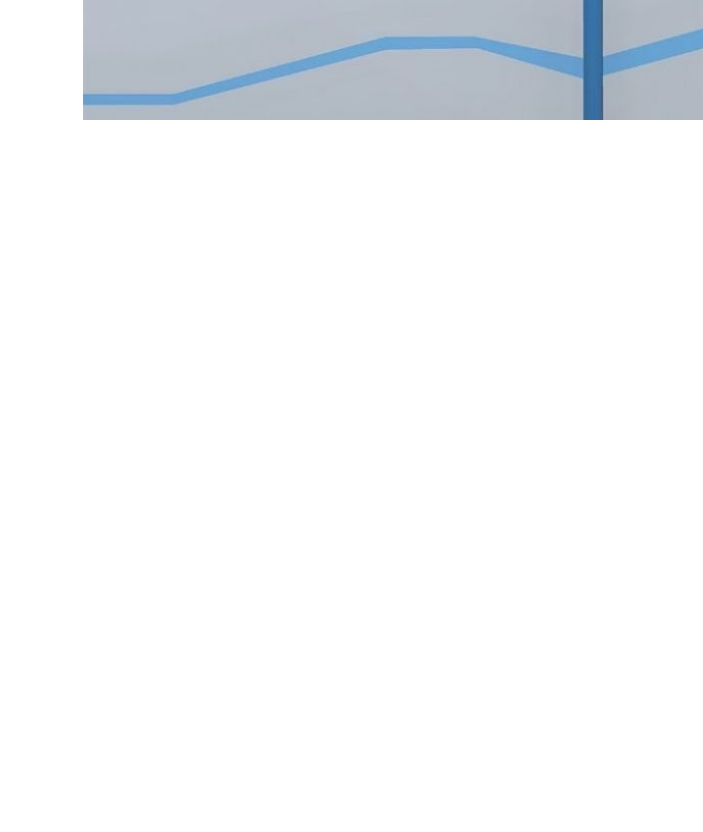
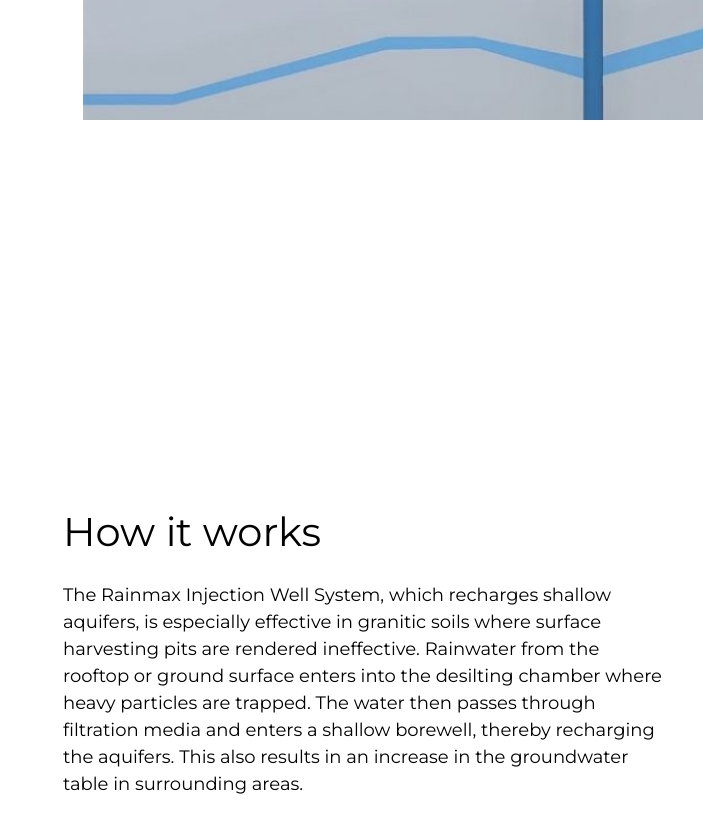
Before and after one commit to prashantbharati/rhall, a React (Create React App) app: page /iwell in a window 1280 px wide. Shown: the part 1560-2392 px from the top of the page, without its empty margins (577-1280 px from the left). Before the commit the page ends 1680 px from the top, so only its background shows below. Built offline with nearby package versions, Linux system fonts and the light colour scheme.

Commit message:
iwell done

```diff
--- a/src/iwell/iwell.js
+++ b/src/iwell/iwell.js
@@ -92,6 +92,53 @@ const Iwell = () => {
           ></Grid>
         </Grid>
       </div>
+
+      <div style={{ marginRight: "40px" }}>
+        <Grid container>
+          {/* <Grid item sm={0} md={1}></Grid> */}
+
+          <Grid item sm={12} md={6}></Grid>
+
+          <Grid item sm={12} md={6}>
+            <div
+              style={{
+                height: "130vh",
+                display: "flex",
+                flexDirection: "column",
+                justifyContent: "center",
+                marginLeft: "20px",
+                // alignItems: "center",
+              }}
+            >
+              <Typography
+                style={{
+                  fontSize: "40px",
+                  fontWeight: "200",
+                  lineHeight: "2.5",
+                }}
+              >
+                How it works
+              </Typography>
+
+              <Typography
+                style={{
+                  fontSize: "18px",
+                  fontWeight: "200",
+                }}
+              >
+                The Rainmax Injection Well System, which recharges shallow
+                aquifers, is especially effective in granitic soils where
+                surface harvesting pits are rendered ineffective. Rainwater from
+                the rooftop or ground surface enters into the desilting chamber
+                where heavy particles are trapped. The water then passes through
+                filtration media and enters a shallow borewell, thereby
+                recharging the aquifers. This also results in an increase in the
+                groundwater table in surrounding areas.
+              </Typography>
+            </div>
+          </Grid>
+        </Grid>
+      </div>
     </>
   );
 };
```
